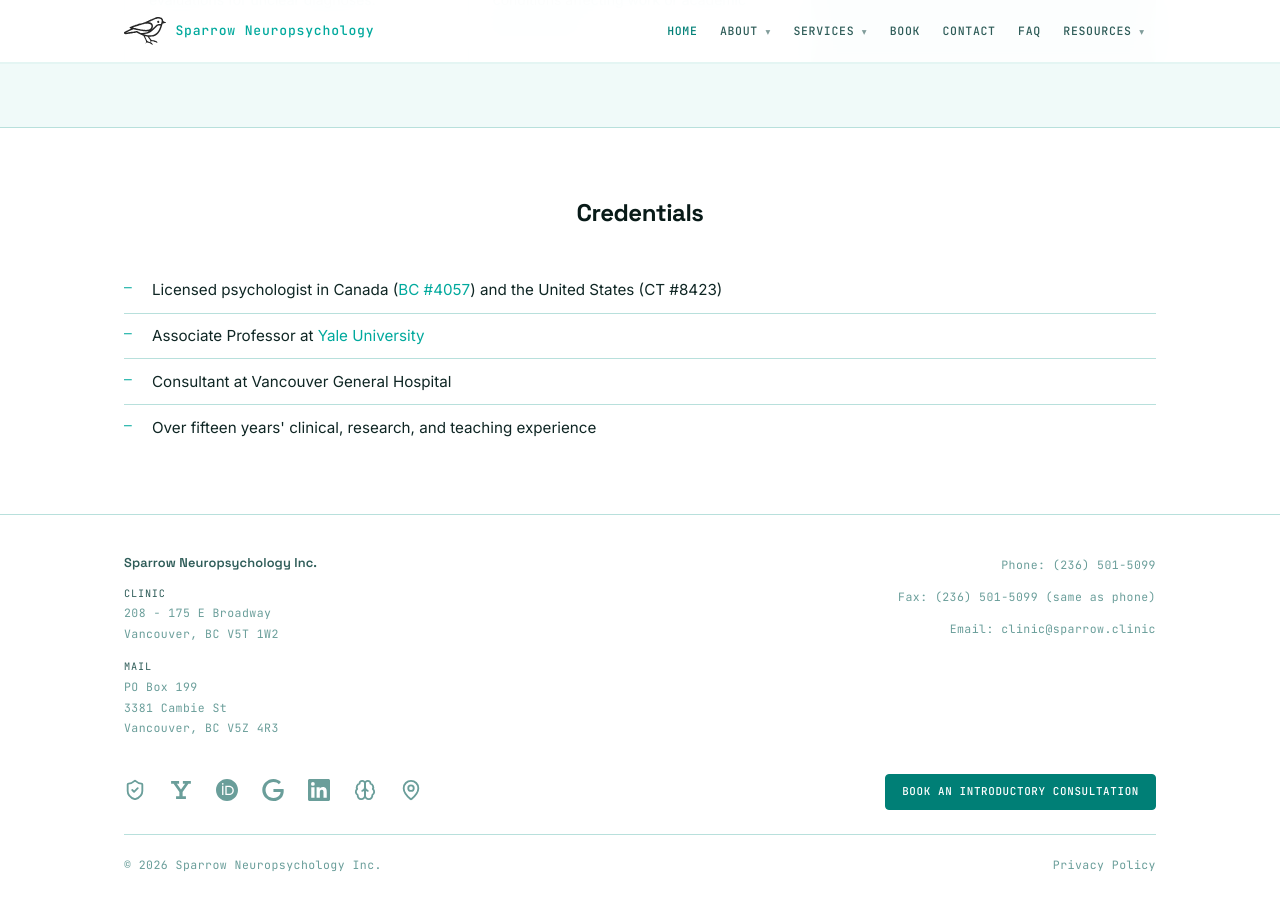
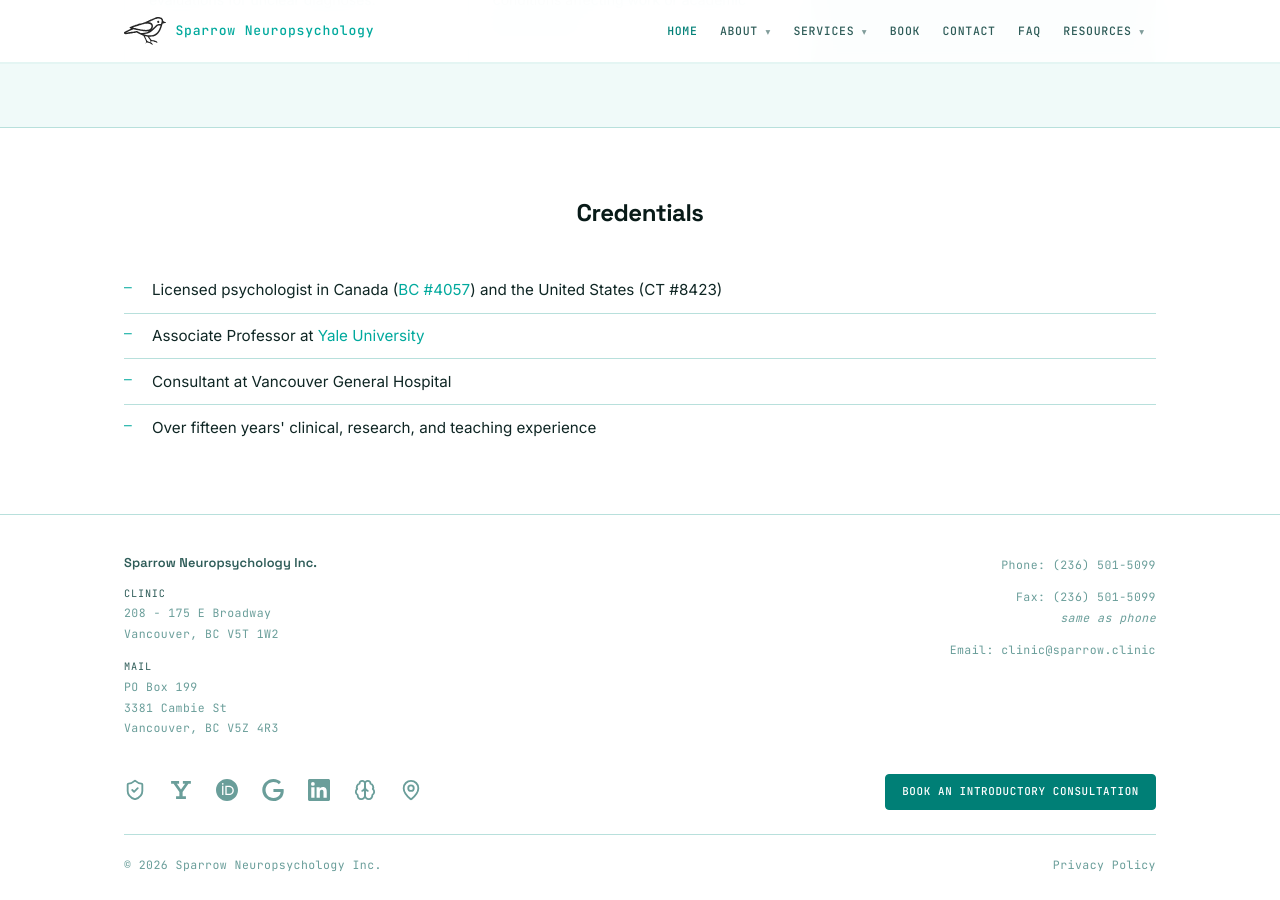
Before and after one commit to cfxb/sparrow-clinic, a Jekyll site: the page built from index.md, in a window 1280 px wide and 900 px high, scrolled down 1338 px. Built offline with Jekyll 4.4.1, drawn with Linux system fonts in a browser that asks for light colours.

Commit message:
Footer: put fax note on its own line, italicised
Co-Authored-By: Claude Sonnet 5 <noreply@anthropic.com>
Claude-Session: https://claude.ai/code/session_01PmkSVCMqC1qQVEcpzGFf2b

```diff
--- a/_includes/footer.html
+++ b/_includes/footer.html
@@ -16,7 +16,8 @@
       <div class="site-footer__right">
         <div class="site-footer__contact">
           <p>Phone: <a href="tel:{{ site.data.contact.phone_link }}">{{ site.data.contact.phone }}</a></p>
-          <p>Fax: {{ site.data.contact.fax }} ({{ site.data.contact.fax_note_short }})</p>
+          <p>Fax: {{ site.data.contact.fax }}<br>
+          <em>{{ site.data.contact.fax_note_short }}</em></p>
           <p>Email: <a href="mailto:{{ site.data.contact.email }}?subject=Assessment%20enquiry">{{ site.data.contact.email }}</a></p>
         </div>
       </div>
```
